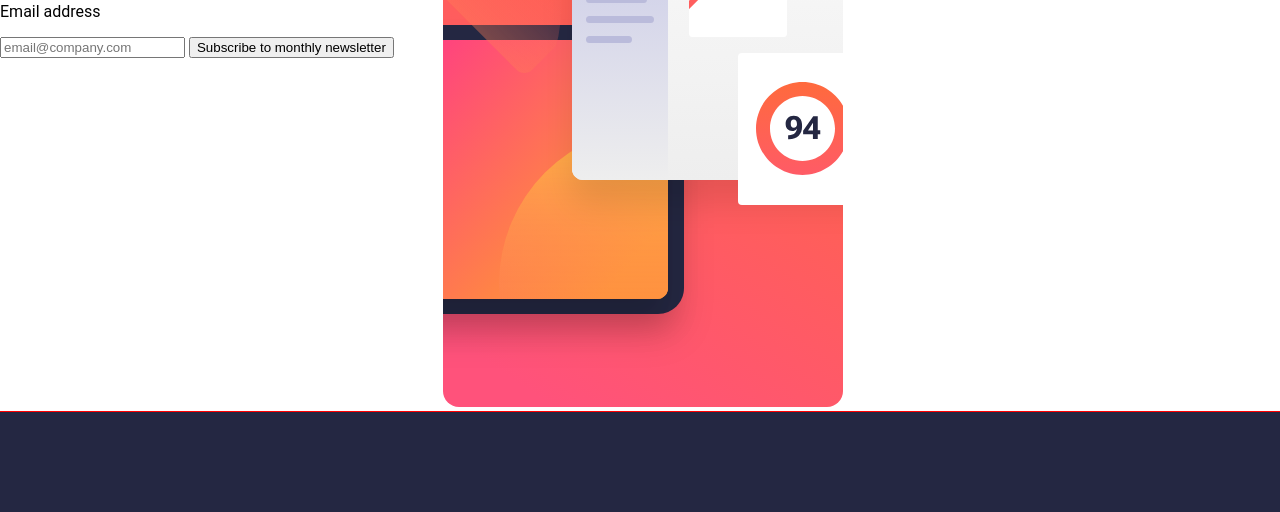
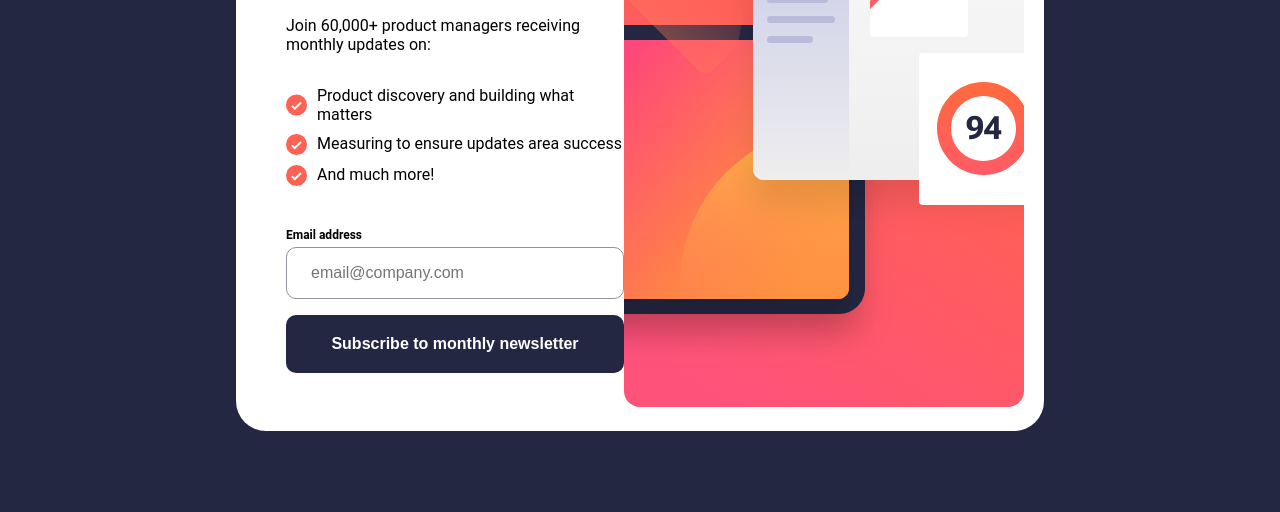
Before and after one commit to JlordS32/Improve-CSS, a plain HTML site: page newsletter-sign-up-with-success-message-main copy/index.html in a window 1280 px wide. Shown: the part 288-800 px from the top of the page. Drawn offline with Linux system fonts and the light colour scheme.

Commit message:
finished stylles

```diff
--- a/newsletter-sign-up-with-success-message-main copy/index.html
+++ b/newsletter-sign-up-with-success-message-main copy/index.html
@@ -26,6 +26,8 @@
 				--grey: hsl(231, 7%, 60%);
 				--charcoal-grey: hsl(235, 18%, 26%);
 				--dark-slate-grey: hsl(234, 29%, 20%);
+				--text: var(--charcoal-grey);
+				--bg: var(--dark-slate-grey);
 				font-size: 16px;
 			}
 
@@ -51,35 +53,134 @@
 			}
 
 			.newsletter-container {
-				outline: 1px red solid;
 				width: 1440px;
+				background-color: var(--dark-slate-grey);
+			}
+
+			.newsletter-wrapper {
 				display: flex;
+				justify-content: space-between;
+				margin: 0 auto;
+				width: 60%;
 				background-color: hsl(234, 29%, 20%);
 				background-color: var(--white);
+				padding: 20px;
+				border-radius: 30px;
 			}
 
+			.newsletter-wrapper .landing-container {
+				width: 45%;
+				display: flex;
+				flex-direction: column;
+				align-items: center;
+				justify-content: center;
+				margin-left: 30px;
+			}
+
+			.newsletter-wrapper .landing-container > h1 {
+				font-size: 3.5rem;
+				color: var(--text);
+				margin: 0;
+				padding: 0;
+				border: 0;
+				margin-bottom: 1rem;
+			}
+
+			.newsletter-wrapper .landing-container > p {
+				margin-bottom: 2rem;
+			}
+
+			.checklist-wrapper {
+				width: 100%;
+				margin-bottom: 2rem;
+			}
+
+			.checklist {
+				display: flex;
+				gap: 10px;
+				margin-bottom: 10px;
+				width: 100%;
+			}
+
+			.checklist > p {
+				padding: 0;
+				margin: 0;
+			}
+
+			label {
+				display: block;
+				margin-bottom: 5px;
+				font-size: 0.75rem;
+				font-weight: 600;
+			}
+
+			input {
+				display: block;
+				width: 100%;
+				box-sizing: border-box;
+				padding: 1rem 1.5rem;
+				font-size: 1rem;
+				border-radius: 10px;
+				border: 1px solid var(--grey);
+			}
+
+			.form {
+				width: 100%;
+			}
+
+			.form > button {
+				width: 100%;
+				margin-top: 1rem;
+				border: 0;
+				color: var(--white);
+				background-color: var(--bg);
+				padding: 20px 0;
+				font-size: 1rem;
+				border-radius: 10px;
+				font-weight: 600;
+			}
 		</style>
 	</head>
 	<body>
 		<!-- Sign-up form start -->
 
 		<div class="newsletter-container">
+			<div class="newsletter-wrapper">
 				<div class="landing-container">
 					<h1>Stay updated!</h1>
 					<p>Join 60,000+ product managers receiving monthly updates on:</p>
-				<div>
-					<div>Product discovery and building what matters</div>
-					<div>Measuring to ensure updates area success</div>
-					<div>And much more!</div>
+					<div class="checklist-wrapper">
+						<div class="checklist">
+							<img
+								src="./assets/images/icon-list.svg"
+								alt="img"
+							/>
+							<p>Product discovery and building what matters</p>
+						</div>
+						<div class="checklist">
+							<img
+								src="./assets/images/icon-list.svg"
+								alt="img"
+							/>
+							<p>Measuring to ensure updates area success</p>
+						</div>
+						<div class="checklist">
+							<img
+								src="./assets/images/icon-list.svg"
+								alt="img"
+							/>
+							<p>And much more!</p>
+						</div>
 					</div>
 
-				<div>
-					<p>Email address</p>
+					<div class="form">
+						<label for="email">Email address</label>
 						<input
 							type="text"
 							placeholder="email@company.com"
+							name="email"
 						/>
-					<button>Subscribe to monthly newsletter</button>
+						<button onclick="{alert('hello')}">Subscribe to monthly newsletter</button>
 					</div>
 				</div>
 				<div class="image-container">
@@ -90,6 +191,7 @@
 					>
 						Your browser does not support SVG
 					</object>
+				</div>
 			</div>
 		</div>
 
```
Also changed, not shown: 1 other file. Lines whose indentation alone changed are shown as unchanged.
